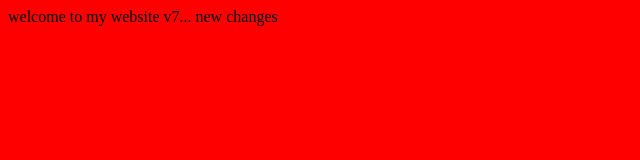
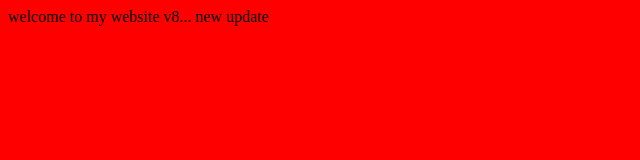
Before and after one commit to vijayprakashtyagi1/jenkins_training_2024_docker, a plain HTML site: page index.html in a window 1280 px wide. Shown: the full height of the page, 0-640 px from the left. Drawn offline with Linux system fonts and the light colour scheme.

Commit message:
update10

```diff
--- a/index.html
+++ b/index.html
@@ -1,3 +1,3 @@
 <body bgcolor='red'>
-welcome to my website v7... new changes
+welcome to my website v8... new update
 </body>
```
